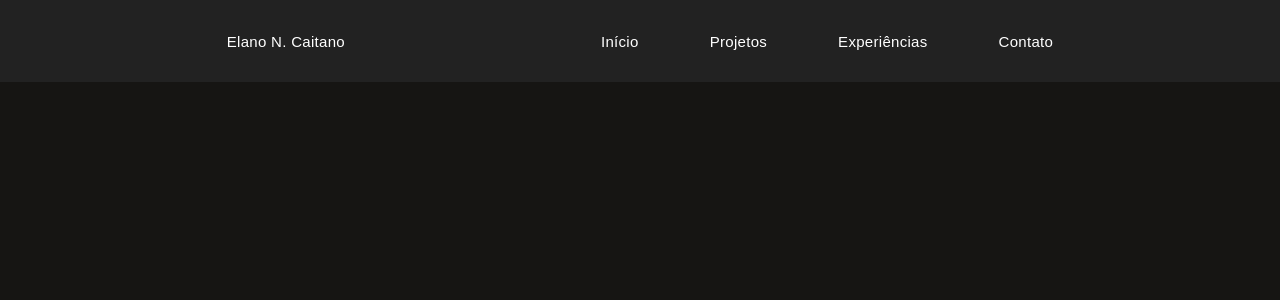
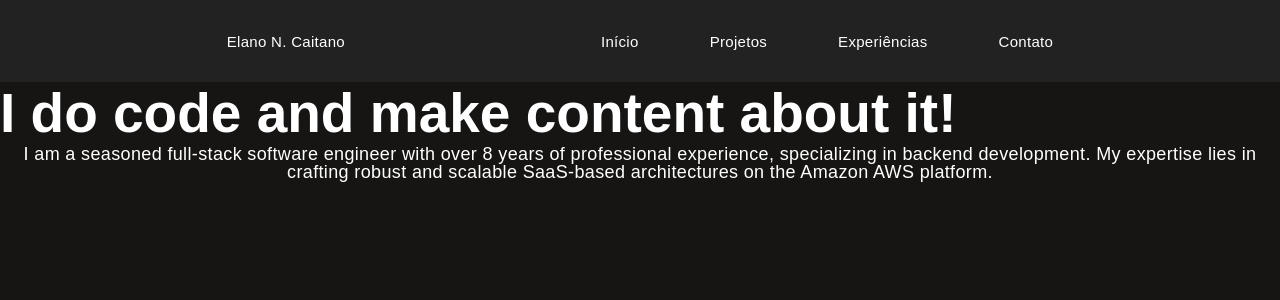
Before and after one commit to elanonc/Portfolio, a React (Vite) app in the folder portfolio/: page / in a window 1280 px wide. Shown: the top 300 px of the page. Built offline with nearby package versions, Linux system fonts and the light colour scheme.

Commit message:
criação da page Home e testes formatação incial

```diff
--- a/portfolio/src/App.tsx
+++ b/portfolio/src/App.tsx
@@ -1,12 +1,12 @@
 import './App.css'
 
-import PortfolioNavbar from "./components/navbar/navbar"
+import PortfolioHome from './pages/home/home'
 
 function App() {
 
   return (
     <>
-      <PortfolioNavbar/>
+      <PortfolioHome/>
     </>
   )
 }
--- /dev/null
+++ b/portfolio/src/pages/home/home.css
@@ -0,0 +1,4 @@
+.circle {
+    width: 251px;
+    height: 223px;
+}
--- /dev/null
+++ b/portfolio/src/pages/home/home.tsx
@@ -0,0 +1,20 @@
+import React from 'react';
+import "./home.css";
+import PortfolioNavbar from '../../components/navbar/navbar';
+import CustomText from '../../components/text/text';
+import CustomTitle from '../../components/title/title';
+
+const PortfolioHome: React.FC = () => {
+  return (
+    <>
+        <PortfolioNavbar/>
+        <CustomTitle text="I do code and make content about it!" size="55px"/>
+        <CustomText text="I am a seasoned full-stack software engineer with over
+            8 years of professional experience, specializing in backend development.
+            My expertise lies in crafting robust and scalable SaaS-based
+            architectures on the Amazon AWS platform." size="18px"/>
+    </>
+  );
+};
+
+export default PortfolioHome;
```
